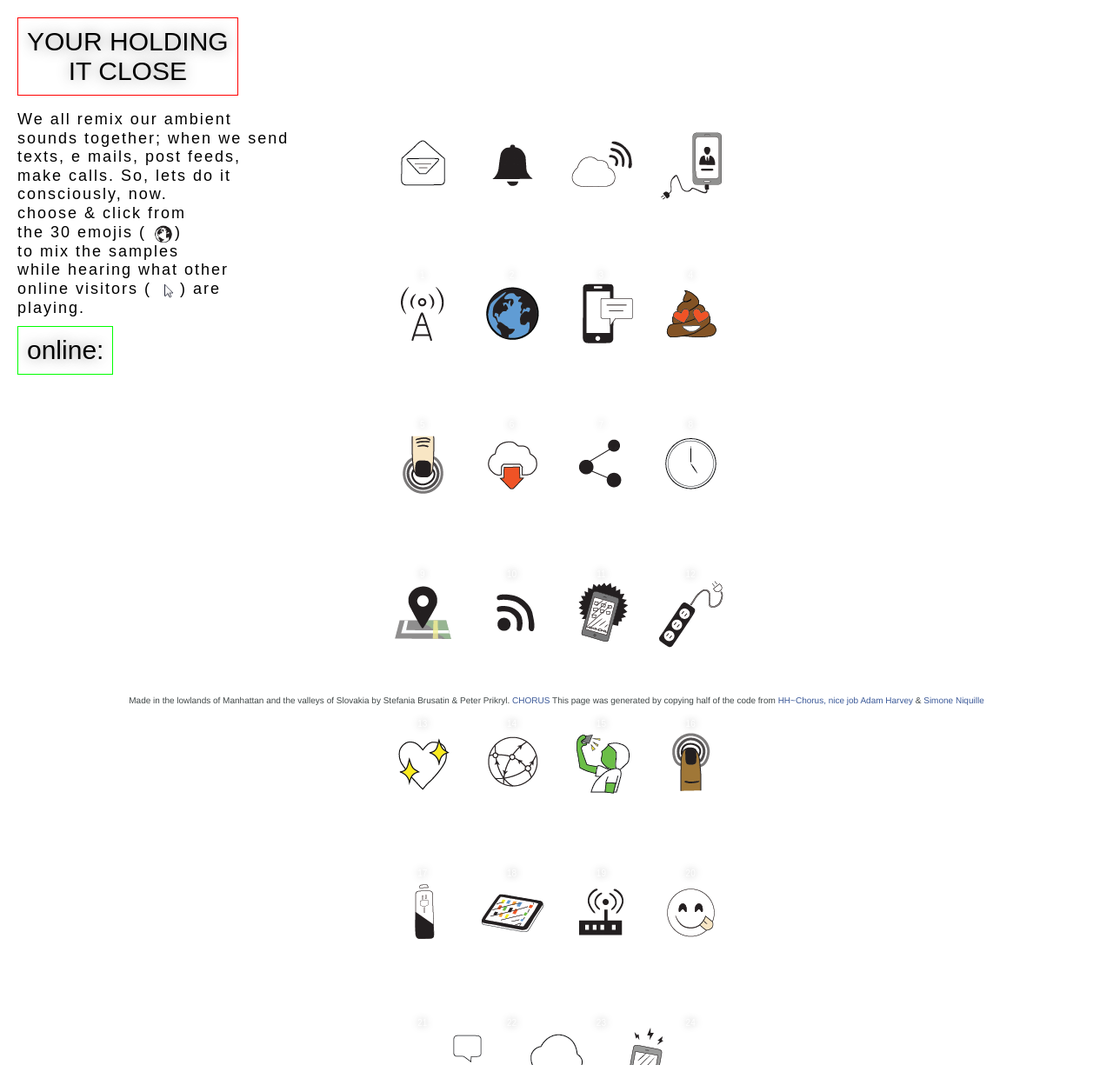
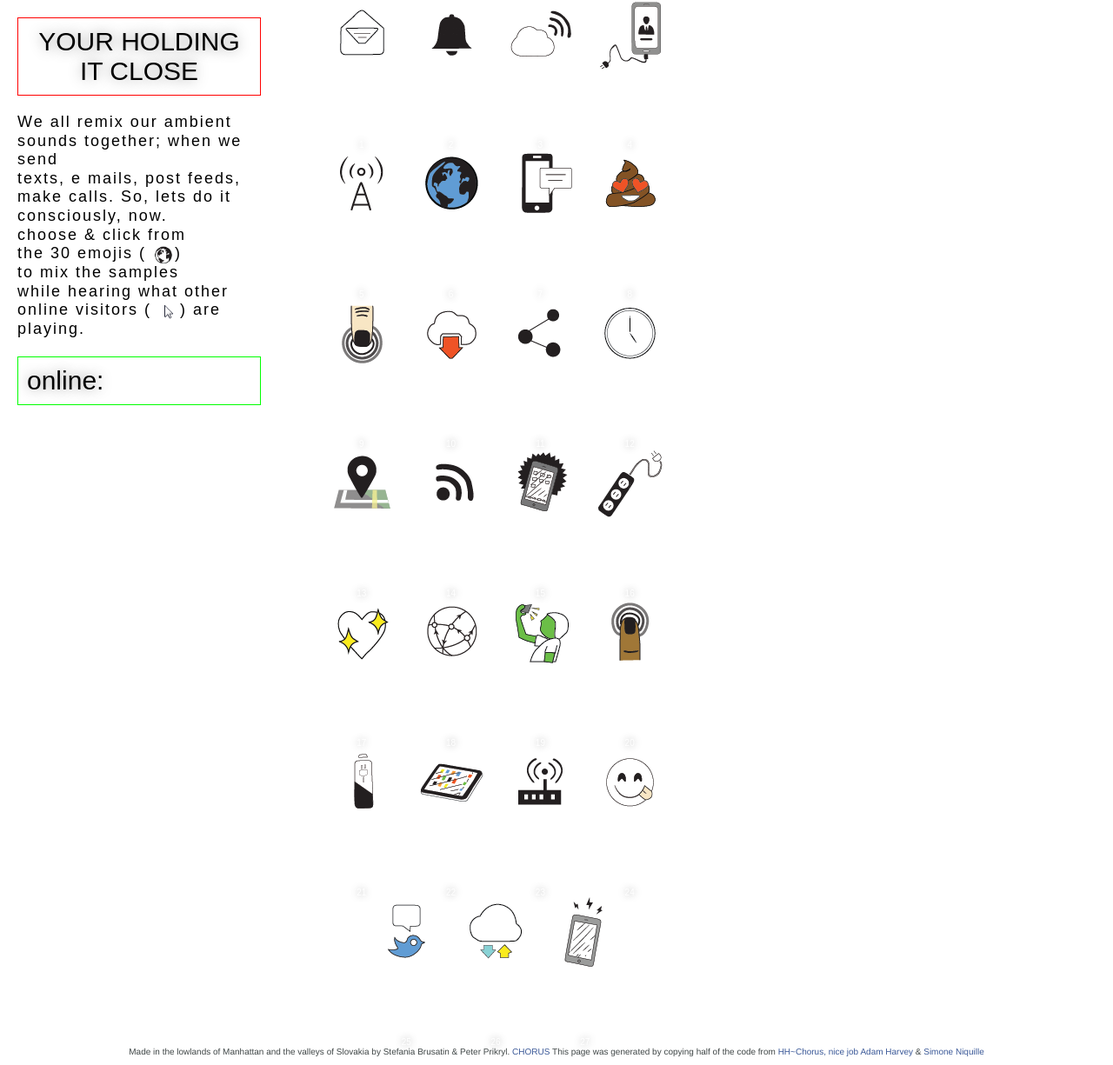
Before and after one commit to stefbru/close, a plain HTML site: page index.html in a window 1280 px wide. Shown: the whole page at 87% size. Before the commit the page ends 821 px from the top, so only its background shows below. Drawn offline with Linux system fonts and the light colour scheme.

Commit message:
Changed the page layout

```diff
--- a/index.html
+++ b/index.html
@@ -7,17 +7,17 @@
 	<meta name="description" content="remix with strangers addiction">
 	<meta name="author" content="stefania brusatin, peter prikryl">
 	<meta name="keywords" content="music, addiction">
-	<link rel="stylesheet" type="text/css" href="./style.css">
-	<script type="text/javascript" src="./js/vendor/jquery-2.1.1.min.js"></script>
+	<link rel="stylesheet" type="text/css" href="style.css">
+	<script src="js/vendor/jquery-2.1.1.min.js"></script>
 </head>
 
 <body>
 	<div id="wrapper">
 		<div id="content">
-			<div style="width:100%;height:100%;min-height:500px;overflow:hidden;margin:auto;" id="zone">
+			<aside>
+				<div id="bottom_left">
+					YOUR HOLDING<br> IT CLOSE
 				</div>
-			<div class="player" id="me"></div>
-			<div id="soundholder"></div>
 				<div id="top_left">
 					We all remix our ambient
 					<br> sounds together; when we send
@@ -34,17 +34,20 @@
 					<br>playing.
 				</div>
 				<div id="num-players-holder">online:
-				<div class="player">
 					<ul id="num-players">
 					</ul>
 				</div>
-			</div>
-			<div id="bottom_left">YOUR HOLDING
-				<br> IT CLOSE</div>
-			<div id="made-by">Made in the lowlands of Manhattan and the valleys of Slovakia by Stefania Brusatin &amp; Peter Prikryl. <a href="http://igetrvng.com/shop/chorus-holly-herndon/">CHORUS</a> This page was generated by copying half of the code from <a href="http://dismagazine.com/disco/59592/sonic-chatroulette/"
-				target="_blank"> HH~Chorus, nice job <a href="http://ahprojects.com/" target="_blank">Adam Harvey</a> &amp; <a href="http://s-c-n.biz/" target="_blank">Simone Niquille</a>
-			</div>
-			<script type="text/javascript">
+			</aside>
+			<main id="soundholder"></main>
+			<footer id="made-by">
+				Made in the lowlands of Manhattan and the valleys of Slovakia by Stefania Brusatin &amp; Peter Prikryl.
+				<a href="http://igetrvng.com/shop/chorus-holly-herndon/">CHORUS</a>
+				This page was generated by copying half of the code from
+				<a href="http://dismagazine.com/disco/59592/sonic-chatroulette/" target="_blank">HH~Chorus, nice job
+				<a href="http://ahprojects.com/" target="_blank">Adam Harvey</a> &amp;
+				<a href="http://s-c-n.biz/" target="_blank">Simone Niquille</a>
+			</footer>
+			<script>
 				var ul = document.getElementById('num-players');
 				var clientId = 0;
 				var name = "";
--- a/style.css
+++ b/style.css
@@ -15,7 +15,8 @@ a {
 	text-decoration: none;
 	cursor: auto;
 }
-	a img { border: none; }
+
+a img { border: none; }
 
 center {
 	display: block;
@@ -100,14 +101,8 @@ ul {
 }
 
 #soundholder{
-	position: absolute;
-	top:0;
-	bottom: 0;
-	left: 0;
-	right: 0;
 	margin: auto;
 	width:500px;
-	height:500px;
 	-webkit-touch-callout: none;
 	-webkit-user-select: none;
 	-khtml-user-select: none;
@@ -181,10 +176,8 @@ ul {
 	}
 
 #top_left{
-	position: absolute;
 	font: 18px arial;
-	top: 127px;
-	left: 20px;
+	margin: 20px;
 	color: black;
 	line-height:1.2em;
 	letter-spacing:2px;
@@ -193,17 +186,14 @@ ul {
 
 #bottom_left{
 	font: 30px arial;
-	top: 0px; left: 0px; padding: 10px; margin: 20px;
+	padding: 10px; margin: 20px;
 	color: black;
-	position: absolute;
 	text-shadow: 0px 0px 15px rgba(150, 150, 150, 1);
 	border: 1px solid red;
 }
 
 #num-players-holder{
-	position:absolute;
-	left:0px;
-	top:355px;
+	text-align: left;
 	padding:10px;
 	margin:20px;
 	font: 30px arial;
@@ -309,13 +299,27 @@ li.parent {
 }
 
 .box {
-margin: 0 0 20px;
+	margin: 0 0 20px;
 }
 
 .archive .pagetitle {
 	border-bottom:1px solid #f1f2f6;
 	letter-spacing: -.2px;
 	padding-bottom: 15px;
+}
+
+aside {
+	float: left;
+	width: 320px;
+}
+
+main {
+	float: left;
+	margin: 0 auto;
+}
+
+footer {
+	clear: both;
 }
 
 #
```
Lines whose indentation alone changed are shown as unchanged.
